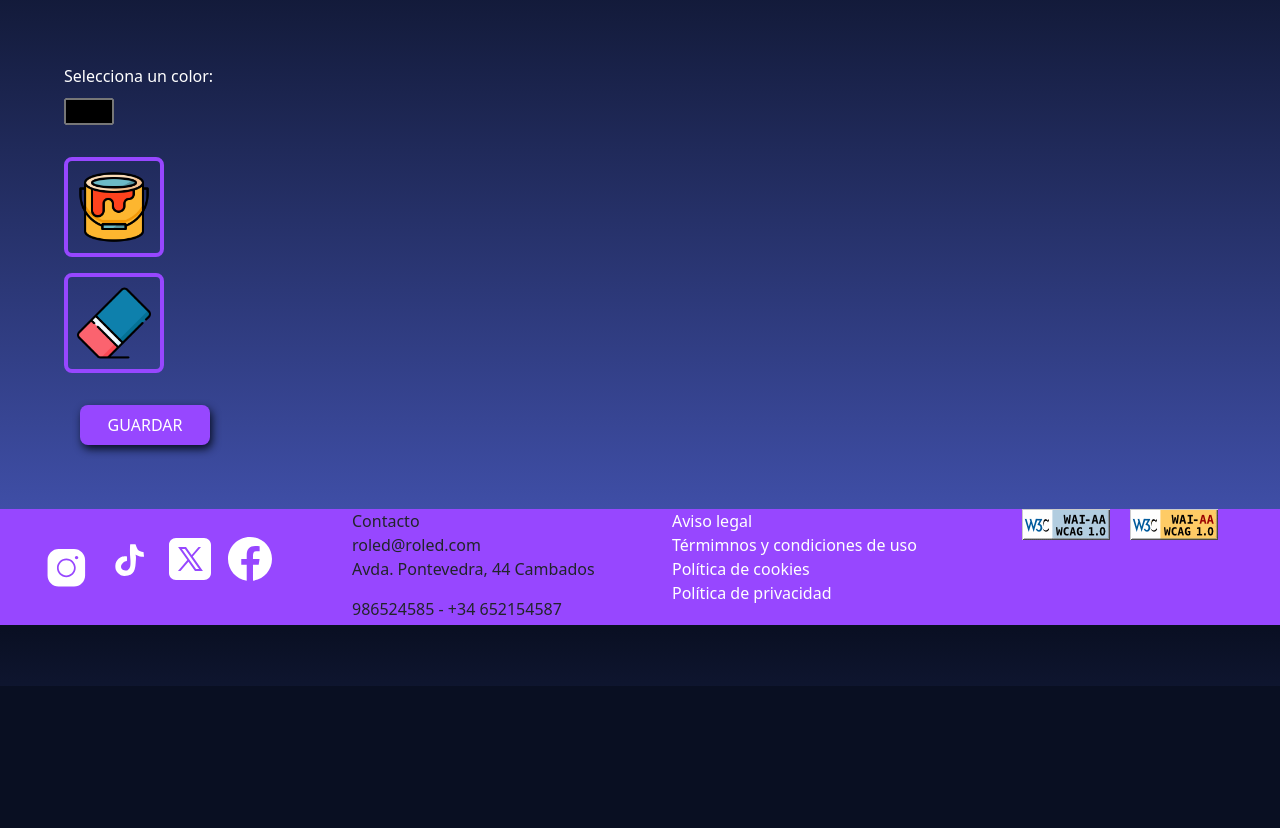
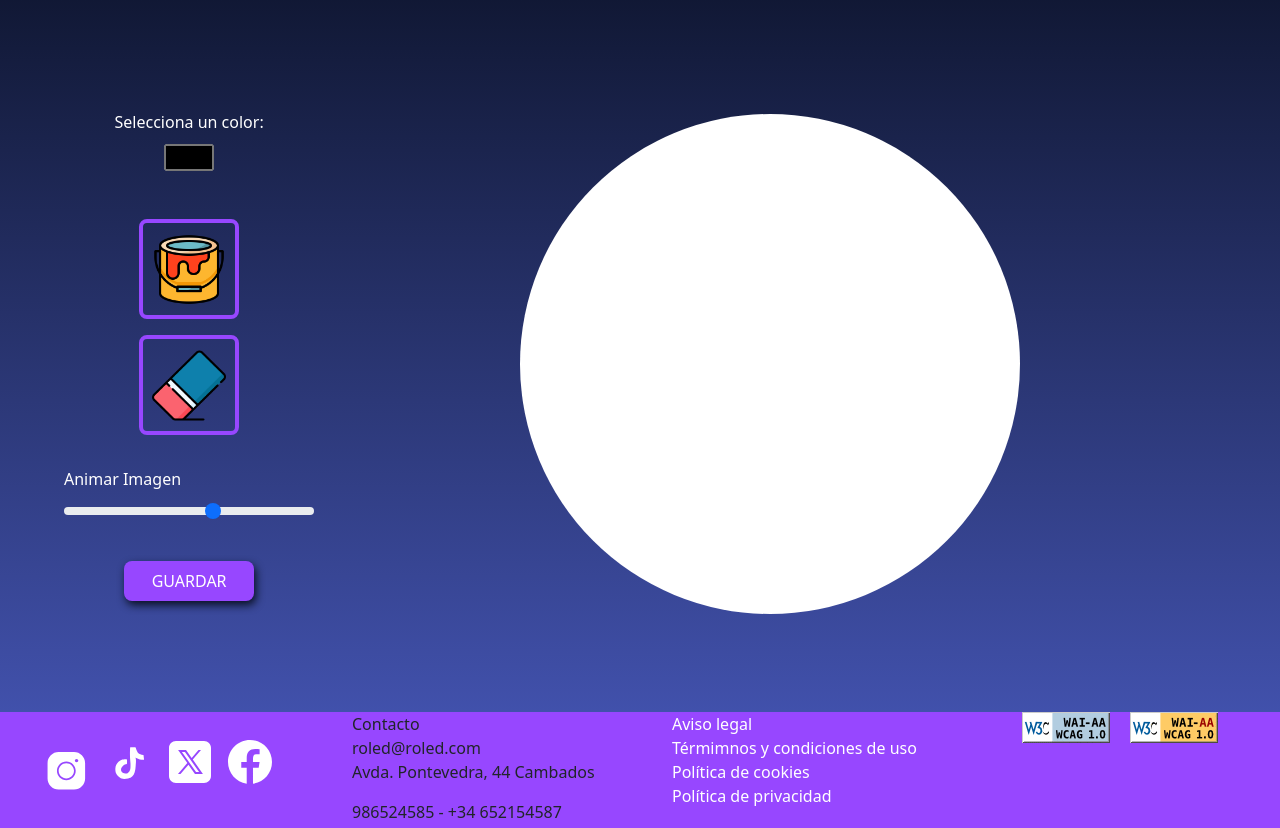
Before and after one commit to nenpav/Proxecto-DAW-23-24, a PHP site: page /documents/draw.php in a window 1280 px wide. Shown: the part 114-942 px from the top of the page. Before the commit the page ends 800 px from the top, so only its background shows below. Run offline with PHP 8.4, Linux system fonts and the light colour scheme; the visitor is signed in with stand-in values (Sample User, id 1); some libraries are stand-ins or nearby versions.

Commit message:
no funciona bien

```diff
--- a/Roled/documents/draw.php
+++ b/Roled/documents/draw.php
@@ -18,6 +18,7 @@
     <title>Dibujar</title>
     <link href="https://cdn.jsdelivr.net/npm/bootstrap@5.3.3/dist/css/bootstrap.min.css" rel="stylesheet" integrity="sha384-QWTKZyjpPEjISv5WaRU9OFeRpok6YctnYmDr5pNlyT2bRjXh0JMhjY6hW+ALEwIH" crossorigin="anonymous">
     <link rel="stylesheet" href="../src/css/draw.css">
+    <script src="../src/js/draw.js" defer></script>
 </head>
 <body>
     <header>
@@ -41,31 +42,40 @@
             </ul>
         </nav>
     </header>
+
     <main>
-        <section id="menuDibujo"></section>
-            <section id="seleccionColor">
+        <section id="menuDibujo">
+            <article id="seleccionColor">
               <form action="">
                 <label for="color">Selecciona un color:</label>
                 <input type="color" name="color" id="color">
               </form>
-            </section>
-            <section id="herramientas">
+            </article>
+            <article id="herramientas">
                 <figure class="iconos" id="pintar">
                   <!--Iconos diseñados por <a href="https://www.flaticon.es/autores/mynamepong" title="mynamepong"> mynamepong </a> from <a href="https://www.flaticon.es/" title="Flaticon">www.flaticon.es'</a>-->
-                    <img src="../src/img/pintura.png" alt="iconoPintar" title="Herramienta de pintura">
+                    <button><img src="../src/img/pintura.png" alt="iconoPintar" title="Herramienta de pintura"></button>
                 </figure>
                 <figure class="iconos" id="borrar">
-                    <img src="../src/img/goma.png" alt="iconoBorrar" title="Herramienta de borrado">
+                    <button><img src="../src/img/goma.png" alt="iconoBorrar" title="Herramienta de borrado"></button>
                 </figure>
-            </section>
-            <section id="slider">
-            </section>
+            </article>
+            <article id="slider">
+              <label for="range" class="form-label">Animar Imagen</label>
+              <input type="range" class="form-range" min="0" max="5" step="1" id="range">
+            </article>
+            <button id='guardar' class='boton'>Guardar</button>
         </section>
-        <section id="cuadricula">
-            <!-- Aquí se crea la cuadrícula usando js -->
+
+        <section id="lienzo">
+          <svg id="svgLienzo" width="600" height="600" role="img" aria-label="lienzo de dibujo">
+            <!--Cuadrícula-->
+            <circle id="circulo" cx="300" cy="300" r="250" fill="white" aria-label="área de dibujo con píxeles" />
+          </svg>
         </section>
-        <button id='guardar' class='boton'>Guardar</button>
+
     </main>
+
     <footer>
         <section id="rrss">
           <figure>
--- a/Roled/src/css/draw.css
+++ b/Roled/src/css/draw.css
@@ -6,6 +6,45 @@
     color: var(--clr-letra);
 }
 
+main{
+    display: grid;
+    grid-template-columns: auto 1fr;
+    gap: 10px;
+    justify-content: center;
+}
+
+#menuDibujo {
+    grid-column: 1;
+    display: flex;
+    flex-direction: column;
+    gap: 1rem;
+    justify-content: center;
+    align-items: center;
+}
+
+#svgLienzo{
+    position: relative;
+}
+
+#lienzo {
+    grid-column: 2;
+    grid-row: 1;
+    display: flex;
+    justify-content: center;
+    align-items: center;
+}
+
+
+#guardar {
+    grid-column: 1 / 3;
+    justify-self: center;
+    margin-bottom: 1rem;
+}
+
+rect{
+    z-index: 99;
+    position: relative;
+}
 
 /*=============================================
 =            Estilos del formulario            =
@@ -17,7 +56,10 @@
     gap: 10px;
 }
 
-
+input[type="color"]{
+    cursor: pointer;
+    margin: 0 auto;
+}
 /*=====  End of Estilos del formulario  ======*/
 
 
@@ -46,5 +88,22 @@
     width: 80%;
 }
 
+button{
+    background-color: transparent;
+    border: none;
+}
+
 
 /*=====  End of Estilos de los iconos   ======*/
+
+
+/*=============================================
+=            Estilos del lienzo            =
+=============================================*/
+
+#lienzo{
+
+}
+
+
+/*=====  End of Estilos del lienzo  ======*/
--- a/Roled/src/js/draw.js
+++ b/Roled/src/js/draw.js
@@ -1 +1,69 @@
-const $d2=document
+const $d2=document,
+      $lienzo = $d2.querySelector("#svgLienzo"),
+      $pintar = $d2.querySelector("#pintar"),
+      $borrar = $d2.querySelector("#borrar")
+
+const lienzo = 600,
+    r = 250,
+    pixel = 20,
+    longitud = lienzo / pixel
+
+function mascaraCirculo(cordX, cordY, radio, size){
+    const centro = size/2,
+            dx = (cordX+pixel/2) - centro,
+            dy = (cordY+pixel/2) - centro
+
+    //console.log((dx*dx + dy*dy) <= (radio*radio))
+    return (dx*dx + dy*dy) <= (radio*radio)
+}
+
+function generarMatriz(){
+    return matrizPixeles = Array.from({length: longitud}, (el,x)=>
+        Array.from({length: longitud},(el,y)=>({
+            x: x*pixel - r+lienzo/2,
+            y: y*pixel - r+lienzo/2
+        }))
+    ).flat()
+    .filter(({x,y})=>mascaraCirculo(x,y,r,lienzo))
+}
+
+function crearCuadricula(matriz){
+    matriz.forEach(({x,y}, i)=>{
+        const pix = $d2.createElement("rect")
+        pix.setAttribute("width", pixel)
+        pix.setAttribute("height",pixel)
+        pix.setAttribute("x",x)
+        pix.setAttribute("y",y)
+       /*  pix.setAttribute("fill","white") */
+        pix.setAttribute("stroke","#808080")
+        pix.setAttribute("tabindex", "0") //Para moverse con el tabulador y que sea + accesible
+        pix.setAttribute("data-pixel",i)
+        console.log(pix)
+        $lienzo.appendChild(pix)
+    })
+}
+
+//Funciones de las herramientas de dibujo
+
+$d2.addEventListener("DOMContentLoaded",e=>{
+    crearCuadricula(generarMatriz())
+})
+
+
+$lienzo.addEventListener("click",e=>{
+    $color = $d2.querySelector("#color")
+    e.preventDefault()
+    if(e.target.dataset.pixel){
+
+
+        e.target.setAttribute("fill", $color.value)
+    }
+})
+
+$lienzo.addEventListener("mousemove",e=>{
+    $color = $d2.querySelector("#color")
+    e.preventDefault()
+    if(e.target.dataset.pixel){
+        e.target.setAttribute("fill", $color.value)
+    }
+})
```
Also changed, not shown: plantilla-proxecto/doc/templates/4_Codificacion_e_probas.md (+3 -0 lines), plantilla-proxecto/doc/templates/6_Referencias.md (+5 -0 lines).
